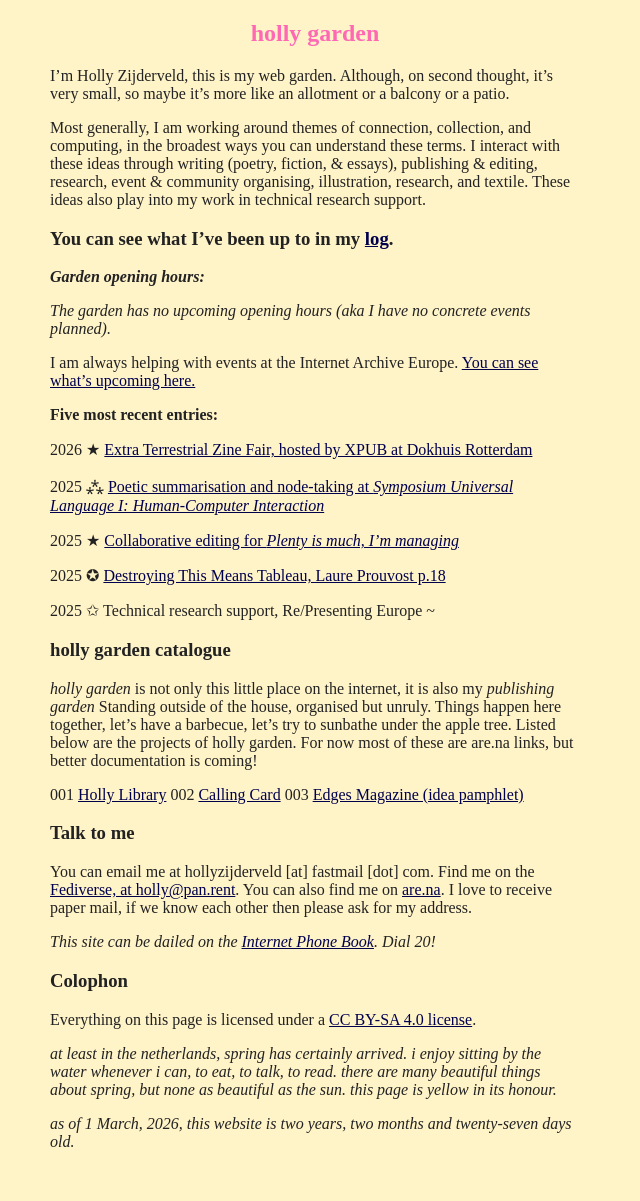
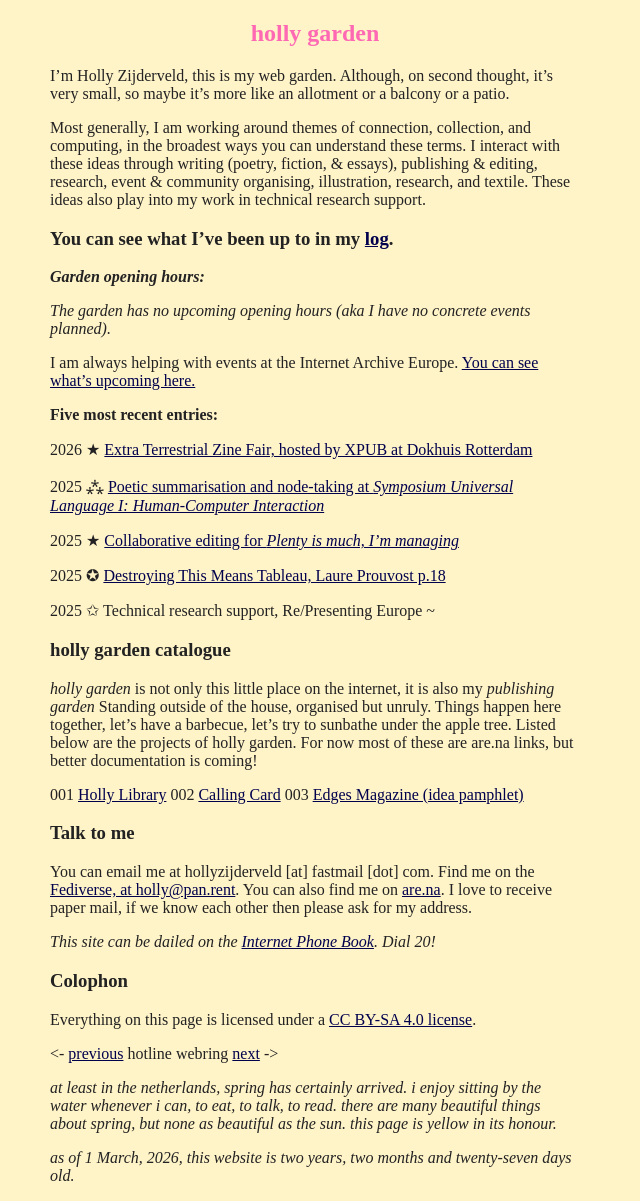
Before and after one commit to hollyz1jderveld/hollyz1jderveld.github.io, a Jekyll site: the page built from index.md, in a window 1280 px wide. Shown: the whole page, without its empty margins (0-640 px from the left). Built offline with Jekyll 4.4.1, drawn with Linux system fonts in a browser that asks for light colours; some web fonts are replaced; Markdown is read by kramdown in place of the engine named in the settings; our own code applies the rules of GitHub Pages for plain Markdown files; before the commit the page ends 1167 px from its top, so only the background shows below that.

Commit message:
Update index.md

```diff
--- a/index.md
+++ b/index.md
@@ -42,6 +42,8 @@ You can email me at hollyzijderveld [at] fastmail [dot] com. Find me on the [Fed
 
 Everything on this page is licensed under a [CC BY-SA 4.0 license](https://creativecommons.org/licenses/by-sa/4.0/).
 
+<- [previous](https://hotlinewebring.club/holly/previous) hotline webring [next](https://hotlinewebring.club/holly/next) ->
+
 *at least in the netherlands, spring has certainly arrived. i enjoy sitting by the water whenever i can, to eat, to talk, to read. there are many beautiful things about spring, but none as beautiful as the sun. this page is yellow in its honour.*
 
 *as of 1 March, 2026, this website is two years, two months and twenty-seven days old.*
```
